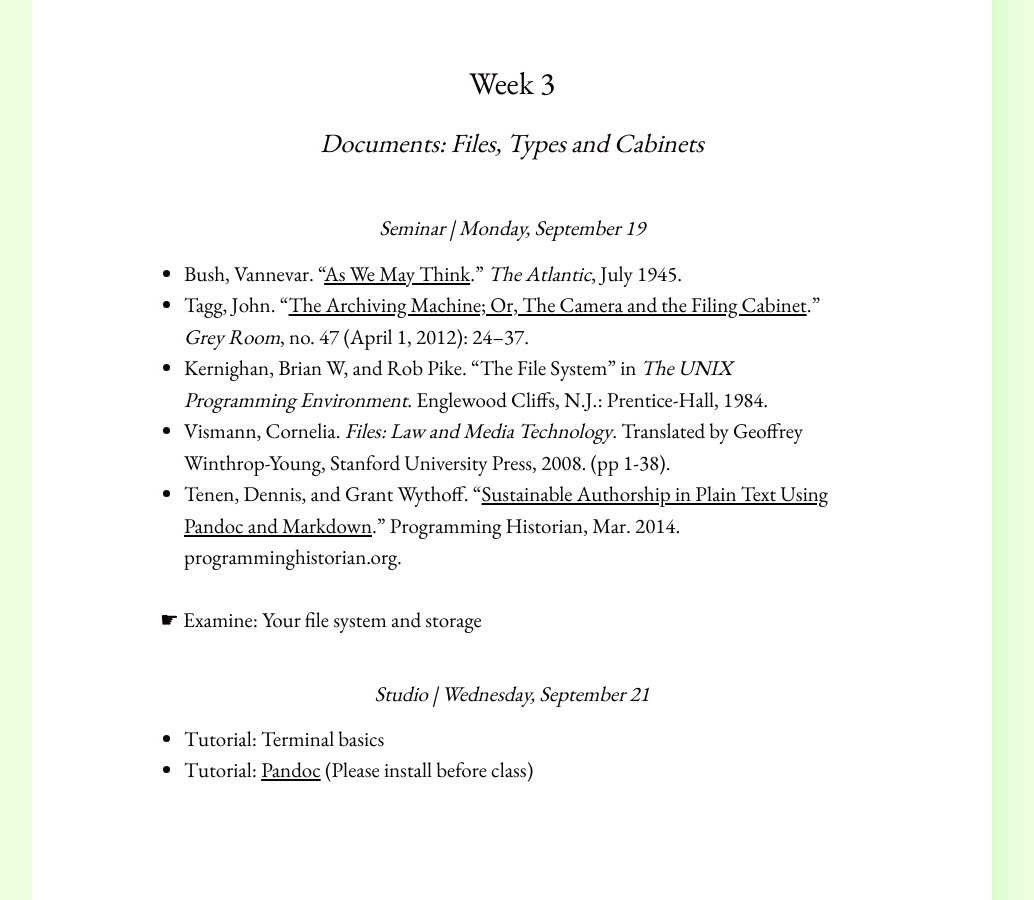
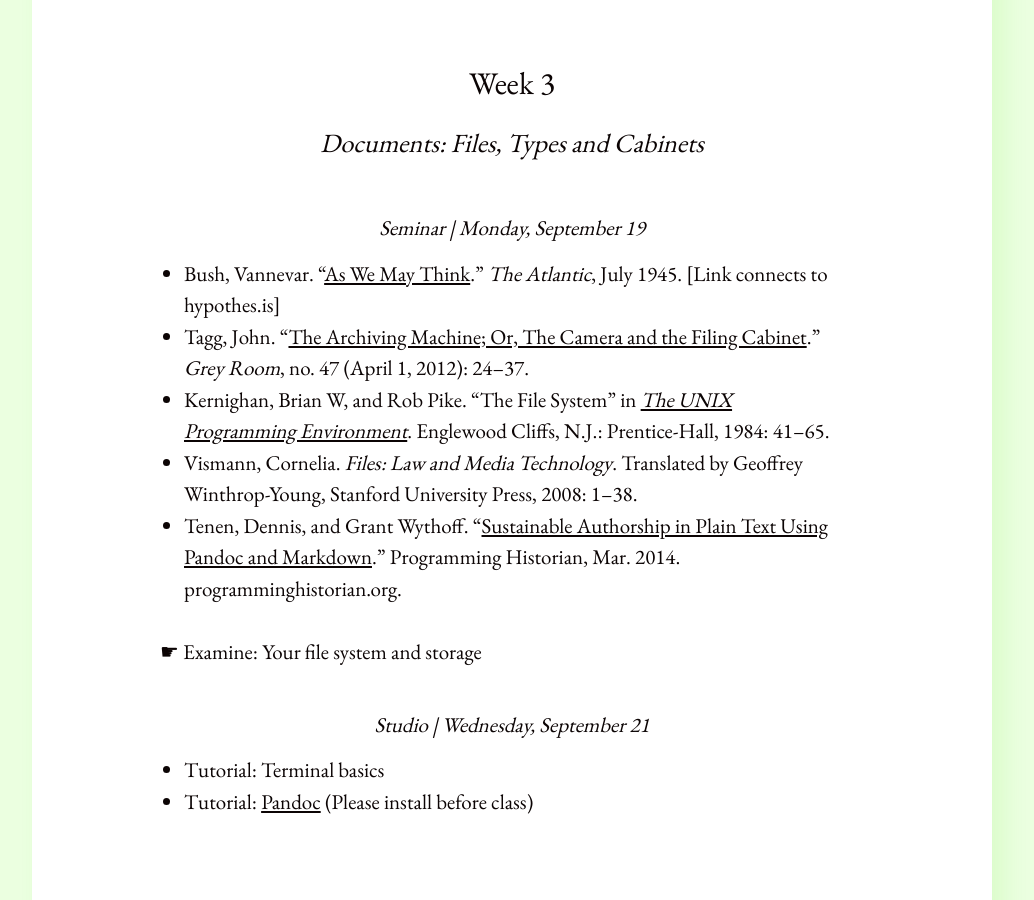
Before and after one commit to elotroalex/f22-intro-dh, a Jekyll site: the page built from schedule.md, in a window 1280 px wide and 900 px high, scrolled down 2231 px. Shown: the whole window, without its empty margins (128-1162 px from the left). Built offline with Jekyll 4.4.1, drawn with Linux system fonts in a browser that asks for light colours.

Commit message:
added links to readings for sep 19

```diff
--- a/schedule.md
+++ b/schedule.md
@@ -66,15 +66,15 @@ b) Consider Borges' the Garden of Forking Paths
 
 ##### Seminar | Monday, September 19
 
--   Bush, Vannevar. "[As We May Think](http://www.theatlantic.com/magazine/archive/1945/07/as-we-may-think/303881/)." *The Atlantic*, July 1945.
+-   Bush, Vannevar. "[As We May Think](https://via.hypothes.is/https://www.theatlantic.com/magazine/archive/1945/07/as-we-may-think/303881/)." *The Atlantic*, July 1945. [Link connects to hypothes.is]
 -   Tagg, John. "[The Archiving Machine; Or, The Camera and the Filing
-    Cabinet](http://www.mitpressjournals.org.ezproxy.cul.columbia.edu/doi/pdf/10.1162/GREY_a_00068)."
+    Cabinet](https://direct-mit-edu.yale.idm.oclc.org/grey/article/doi/10.1162/GREY_a_00068/10631/The-Archiving-Machine-or-The-Camera-and-the-Filing)."
     *Grey Room*, no. 47 (April 1, 2012): 24--37.
--   Kernighan, Brian W, and Rob Pike. "The File System" in *The UNIX
-    Programming Environment*. Englewood Cliffs, N.J.: Prentice-Hall,
-    1984.
+-   Kernighan, Brian W, and Rob Pike. "The File System" in *[The UNIX
+    Programming Environment](http://files.catwell.info/misc/mirror/the-unix-programming-environment-kernighan-pike.pdf)*. Englewood Cliffs, N.J.: Prentice-Hall,
+    1984: 41--65.
 -   Vismann, Cornelia. *Files: Law and Media Technology*. Translated by
-    Geoffrey Winthrop-Young, Stanford University Press, 2008. (pp 1-38).
+    Geoffrey Winthrop-Young, Stanford University Press, 2008: 1--38.
 -   Tenen, Dennis, and Grant Wythoff. "[Sustainable Authorship in Plain
     Text Using Pandoc and
     Markdown](https://programminghistorian.org/en/lessons/sustainable-authorship-in-plain-text-using-pandoc-and-markdown)."
```
